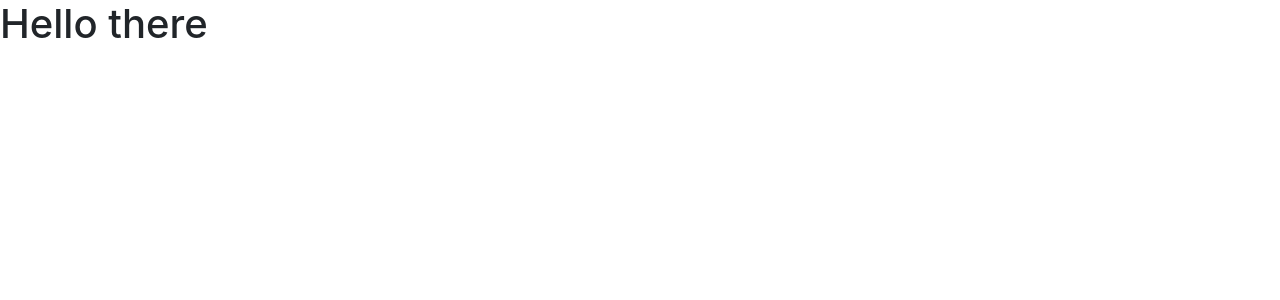
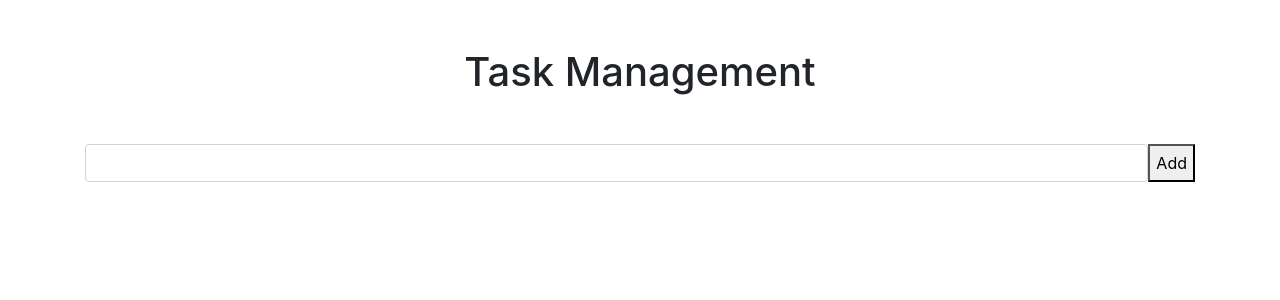
Before and after one commit to George-Ma2/Full-Stack-App-Task-Management, a React (Create React App) app in the folder client/: page / in a window 1280 px wide. Shown: the top 300 px of the page. Built offline with nearby package versions, Linux system fonts and the light colour scheme.

Commit message:
Update InputTask.js
Added functionality to input task

```diff
--- a/client/src/App.js
+++ b/client/src/App.js
@@ -5,7 +5,9 @@
 
 function App() {
   return (
-    <InputTask/>
+    <div className='container'>
+      <InputTask/>
+    </div>
   );
 }
 
--- a/client/src/components/InputTask.js
+++ b/client/src/components/InputTask.js
@@ -1,7 +1,39 @@
 import React from "react";
+import { useState } from "react";
 
 const InputTask = () => {
-    return (<h1>Hello there</h1>)
+
+    const [description, setDescription] = useState("")
+
+    const onSubmitForm = async(e) => {
+        e.preventDefault();
+        try {
+            const body = { description };
+            const response = await fetch("http://localhost:4000/tasks", {
+                method: "POST",
+                headers: { "Content-type": "application/json"},
+                body: JSON.stringify(body)
+            });
+            console.log(response)
+        } catch (err) {
+            console.error(err.message);
+        }
+    }
+
+    return (
+    <>
+        <h1 className="text-center mt-5">Task Management</h1>
+        <form className="d-flex mt-5" onSubmit={onSubmitForm}>
+            <input
+                className="form-control"
+                type="text"
+                value={ description }
+                onChange = {e => setDescription(e.target.value)}
+            />
+            <button>Add</button>
+        </form>
+    </>
+)
 
 }
 
```
